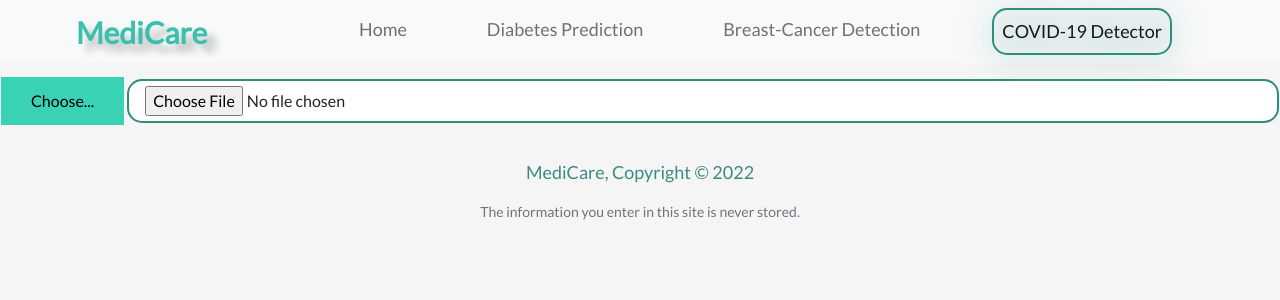
After one commit to GDGCVITBHOPAL/MediCare, a Flask app: page /covid in a window 1280 px wide. The commit adds this page. Shown: the top 300 px of the page. Run offline with Flask 2, Linux system fonts and the light colour scheme; parts of the project's set-up code (start-up, migrations or seed data) failed here and were passed over.

Commit message:
Added COVID files

```diff
--- a/app.py
+++ b/app.py
@@ -1,15 +1,47 @@
 from logging import debug
-from flask import Flask, request, render_template
+from flask import Flask, request, render_template, redirect, url_for
+from werkzeug.utils import secure_filename
 import pickle
 import numpy as np
+import os
 import pandas as pd
 
+import tensorflow as tf
+# Importing libraries for Keras:
+from tensorflow.keras.applications.resnet50 import preprocess_input
+from tensorflow.keras.models import load_model
+from tensorflow.keras.preprocessing import image
+
 app = Flask(__name__)
+
+modelPath = 'models\covid_detect.h5'
 
 # Loading our diabetes model:
 modelDB = pickle.load(open("models/LogModelDiabetes.pkl", "rb"))
 modelBC = pickle.load(open("models/RFModelCancer.pkl", "rb"))
+# Loading our COVID-19 model
+modelCV = load_model(modelPath)
 
+# Creating function for predicting from our model:
+def model_predict(img_path, model):
+    print(img_path)
+    img = image.load_img(img_path, target_size = (224, 224))
+
+    # Preprocessing the image:
+    x = image.img_to_array(img)
+    # Scaling our image:
+    x = x/255
+    x = np.expand_dims(x, axis=0)
+
+    predictions = model.predict(x)
+    predictions = np.argmax(predictions, axis=1)
+
+    if predictions == 1:
+        predictions = "The patient doesn't have COVID."
+    else:
+        predictions = "The patient has COVID."
+
+    return predictions
 
 # Setting routes for our web-pages:
 @app.route("/")
@@ -25,6 +57,10 @@ def diabetes_prediction():
 @app.route("/cancer")
 def cancer_prediction():
     return render_template("cancer.html")
+
+@app.route("/covid")
+def covid_prediction():
+    return render_template("covid.html")
 
 
 @app.route("/diabetes-predict", methods=["GET", "POST"])
@@ -71,6 +107,21 @@ def bc_prediction():
 
     return render_template('cancer-result.html', prediction_text=result)
 
+@app.route('/predict', methods = ['GET', 'POST'])
+def upload():
+    if request.method == 'POST':
+        f = request.files['file']
+
+        basePath = os.path.dirname(__file__)
+        file_path = os.path.join(
+            basePath, 'uploads', secure_filename(f.filename))
+        f.save(file_path)
+
+        # Making our prediction:
+        prediction = model_predict(file_path, modelCV)
+        result = prediction
+        return result
+    return None
 
 if __name__ == '__main__':
     app.run(debug=True)
--- /dev/null
+++ b/static/js/index.js
@@ -0,0 +1,54 @@
+$(document).ready(function () {
+    // Init
+    $('.image-section').hide();
+    $('.loader').hide();
+    $('#result').hide();
+
+    // Upload Preview
+    function readURL(input) {
+        if (input.files && input.files[0]) {
+            var reader = new FileReader();
+            reader.onload = function (e) {
+                $('#imagePreview').css('background-image', 'url(' + e.target.result + ')');
+                $('#imagePreview').hide();
+                $('#imagePreview').fadeIn(650);
+            }
+            reader.readAsDataURL(input.files[0]);
+        }
+    }
+    $("#imageUpload").change(function () {
+        $('.image-section').show();
+        $('#btn-predict').show();
+        $('#result').text('');
+        $('#result').hide();
+        readURL(this);
+    });
+
+    // Predict
+    $('#btn-predict').click(function () {
+        var form_data = new FormData($('#upload-file')[0]);
+
+        // Show loading animation
+        $(this).hide();
+        $('.loader').show();
+
+        // Make prediction by calling api /predict
+        $.ajax({
+            type: 'POST',
+            url: '/predict',
+            data: form_data,
+            contentType: false,
+            cache: false,
+            processData: false,
+            async: true,
+            success: function (data) {
+                // Get and display the result
+                $('.loader').hide();
+                $('#result').fadeIn(600);
+                $('#result').text(' Result:  ' + data);
+                console.log('Success!');
+            },
+        });
+    });
+
+});
--- /dev/null
+++ b/templates/covid.html
@@ -0,0 +1,94 @@
+<!DOCTYPE html>
+<html lang="en">
+
+<head>
+    <meta charset="UTF-8">
+    <meta http-equiv="X-UA-Compatible" content="IE=edge">
+    <meta name="viewport" content="width=device-width, initial-scale=1.0">
+    <title>MediCare</title>
+    <!-- Bootstrap Attachments -->
+    <link href="https://cdn.jsdelivr.net/npm/bootstrap@5.1.3/dist/css/bootstrap.min.css" rel="stylesheet"
+        integrity="sha384-1BmE4kWBq78iYhFldvKuhfTAU6auU8tT94WrHftjDbrCEXSU1oBoqyl2QvZ6jIW3" crossorigin="anonymous">
+    <!-- CSS File -->
+    <link rel="stylesheet" href="static\stylesheets\styles.css">
+    <!-- Font Attachments -->
+    <link rel="preconnect" href="https://fonts.googleapis.com">
+    <link rel="preconnect" href="https://fonts.gstatic.com" crossorigin>
+    <link href="https://fonts.googleapis.com/css2?family=Lato&display=swap" rel="stylesheet">
+</head>
+
+<body>
+    <!-- Navigation Bar -->
+    <nav class="navbar navbar-expand-lg navbar-light bg-light">
+        <div class="container-fluid" style="width:90%">
+            <a class="navbar-brand" href="{{ url_for('home') }}">MediCare</a>
+            <button class="navbar-toggler" type="button" data-bs-toggle="collapse" data-bs-target="#navbarNav"
+                aria-controls="navbarNav" aria-expanded="false" aria-label="Toggle navigation">
+                <span class="navbar-toggler-icon"></span>
+            </button>
+            <div class="collapse navbar-collapse" id="navbarNav">
+                <ul class="navbar-nav">
+                    <li class="nav-item">
+                        <a class="nav-link" aria-current="page" href="{{ url_for('home') }}">Home</a>
+                    </li>
+                    <li class="nav-item">
+                        <a class="nav-link" href="{{ url_for('diabetes_prediction') }}">Diabetes Prediction</a>
+                    </li>
+                    <li class="nav-item">
+                        <a class="nav-link" href="{{ url_for('cancer_prediction') }}">Breast-Cancer Detection</a>
+                    </li>
+                    <li class="nav-item">
+                        <a class="nav-link active" href="{{ url_for('covid_prediction') }}">COVID-19 Detector</a>
+                    </li>
+                </ul>
+            </div>
+        </div>
+    </nav>
+
+    <div>
+        <form id="upload-file" method="post" enctype="multipart/form-data">
+            <label for="imageUpload" class="upload-label">
+                Choose...
+            </label>
+            <input type="file" name="file" id="imageUpload" accept=".png, .jpg, .jpeg">
+        </form>
+
+        <div class="image-section" style="display:none;">
+            <div class="img-preview">
+                <div id="imagePreview">
+                </div>
+            </div>
+            <div>
+                <button type="button" class="btn btn-primary btn-lg " id="btn-predict">Predict!</button>
+            </div>
+        </div>
+
+        <div class="loader" style="display:none;"></div>
+
+        <h3 id="result">
+            <span> </span>
+        </h3>
+
+    </div>
+
+    <footer class="footer">
+        <p class="footer-text">MediCare, Copyright &copy; 2022</p>
+        <div class="container" id="small-text">
+            <small id="inputHelp" class="form-text">The information you enter in this site is never
+                stored.</small>
+        </div>
+    </footer>
+
+
+    <!-- JavaScript -->
+    <!-- Option 2: Separate Popper and Bootstrap JS -->
+
+    <script src="https://cdn.jsdelivr.net/npm/bootstrap@5.1.3/dist/js/bootstrap.bundle.min.js"
+        integrity="sha384-ka7Sk0Gln4gmtz2MlQnikT1wXgYsOg+OMhuP+IlRH9sENBO0LRn5q+8nbTov4+1p" crossorigin="anonymous">
+    </script>
+    <script src="https://code.jquery.com/jquery-3.6.0.min.js" integrity="sha256-/xUj+3OJU5yExlq6GSYGSHk7tPXikynS7ogEvDej/m4=" crossorigin="anonymous"></script>
+    <!-- <script src="{{ url_for('static', filename='js/main.js') }}" type="text/javascript"></script> -->
+    <script src="static\js\index.js"></script>
+</body>
+
+</html>
```
Also changed, not shown: templates/home.html (+5 -5 lines), static/images/COVID-1.png (added), static/images/COVID-100.png (added), static/images/Normal-1.png (added), static/images/Normal-1000.png (added), uploads/COVID-100.png (added).
